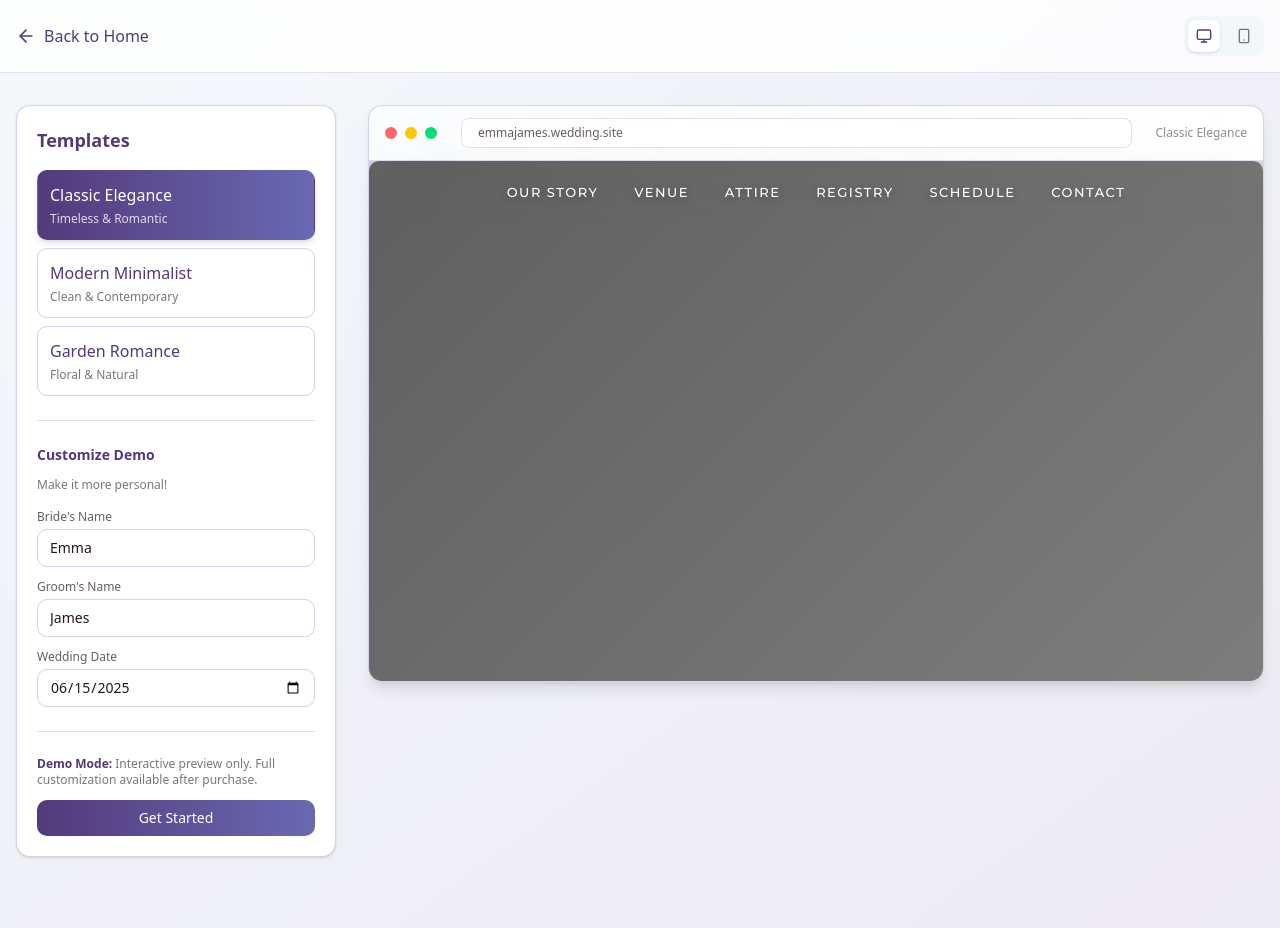
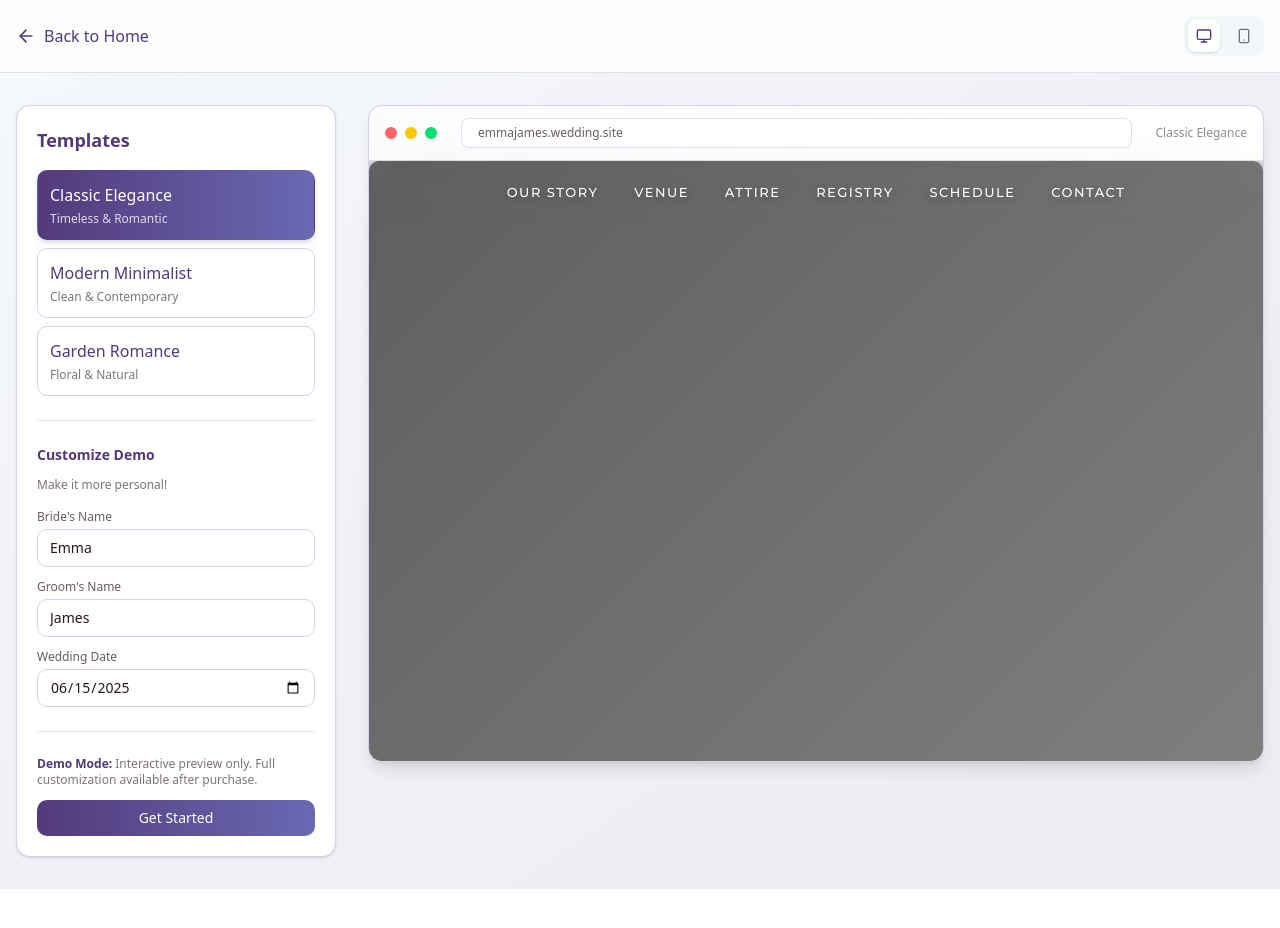
Before and after one commit to vyreee/weddingsite, a Next.js app: page /preview in a window 1280 px wide. Shown: the top 928 px of the page. After the commit the page ends 889 px from the top, so only its background shows below. Built offline with nearby package versions, Linux system fonts and the light colour scheme.

Commit message:
Make preview screen match sidebar height

```diff
--- a/src/app/preview/page.tsx
+++ b/src/app/preview/page.tsx
@@ -210,9 +210,9 @@ export default function PreviewPage() {
             initial={{ opacity: 0, y: 20 }}
             animate={{ opacity: 1, y: 0 }}
             transition={{ duration: 0.5, delay: 0.1 }}
-            className="min-h-[800px]"
+            className="h-fit"
           >
-            <div className="rounded-xl border border-brand-secondary/30 bg-white shadow-lg overflow-hidden">
+            <div className="rounded-xl border border-brand-secondary/30 bg-white shadow-lg overflow-hidden h-full flex flex-col">
               {/* Browser Chrome */}
               <div className="flex items-center gap-2 px-4 py-3 border-b border-brand-secondary/20 bg-gradient-to-r from-brand-accent/5 to-transparent">
                 <div className="flex gap-2">
@@ -229,7 +229,7 @@ export default function PreviewPage() {
               </div>
 
               {/* Template Preview */}
-              <div className="bg-brand-accent/5 flex justify-center">
+              <div className="bg-brand-accent/5 flex justify-center flex-1">
                 <motion.div
                   key={`${template}-${device}`}
                   initial={{ opacity: 0, scale: 0.95 }}
@@ -237,7 +237,7 @@ export default function PreviewPage() {
                   transition={{ duration: 0.3 }}
                   className={`bg-white shadow-2xl overflow-hidden ${
                     device === "desktop"
-                      ? "w-full h-[calc(100vh-280px)] rounded-lg"
+                      ? "w-full h-full rounded-lg"
                       : "w-[375px] h-[667px] rounded-[2.5rem] border-8 border-gray-800"
                   }`}
                 >
```
